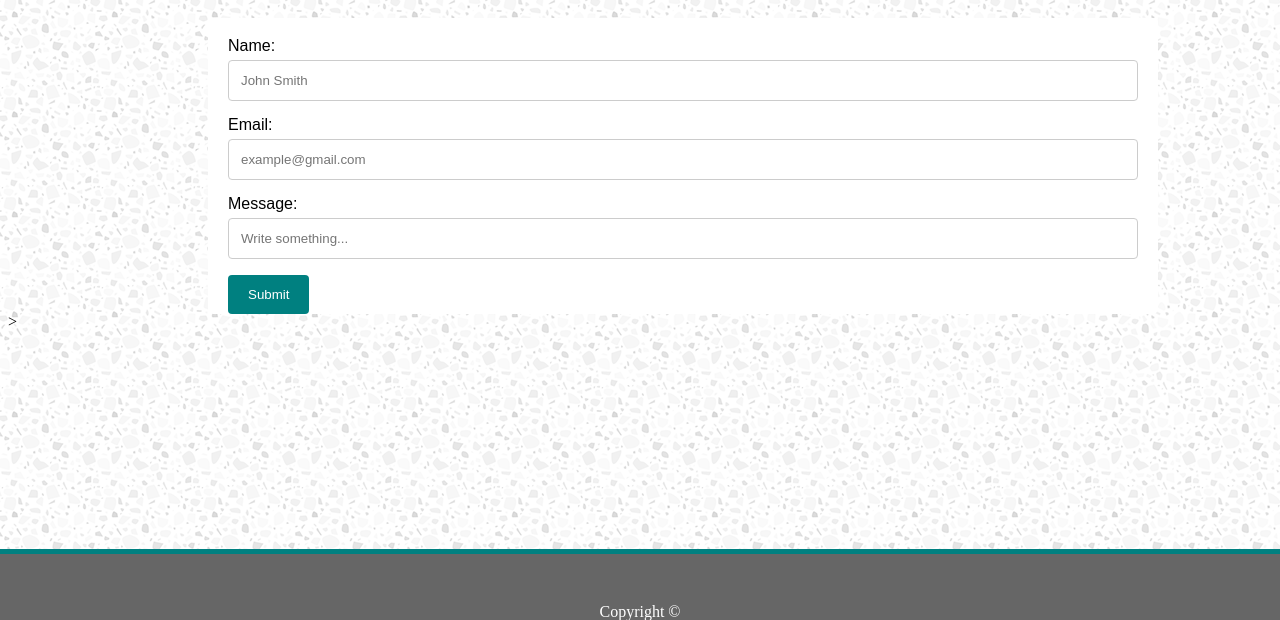
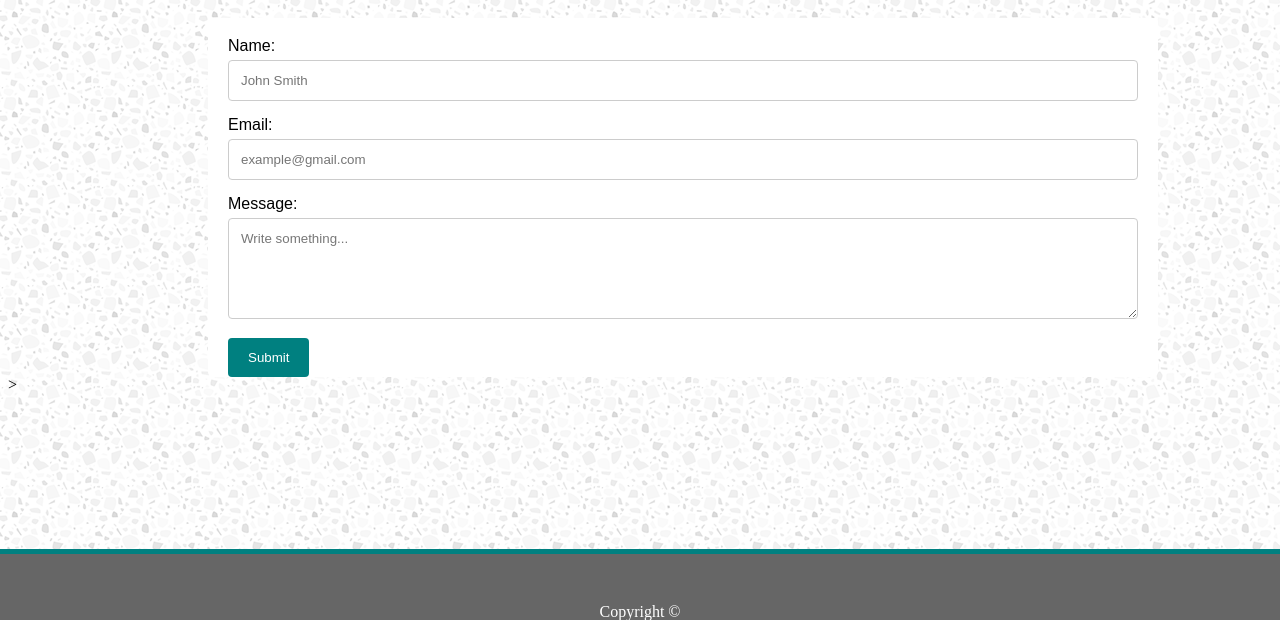
Before and after one commit to Snowbird1986/Basic-Portfolio, a plain HTML site: page contact.html in a window 1280 px wide. Shown: the part 180-800 px from the top of the page. Drawn offline with Linux system fonts and the light colour scheme.

Commit message:
finished

```diff
--- a/assets/css/style.css
+++ b/assets/css/style.css
@@ -209,3 +209,7 @@ form {
 	font-family:Arial, Helvetica, sans-serif;
 
 }
+textarea {
+	color: #777777;
+	font-family:Arial, Helvetica, sans-serif
+}
--- a/contact.html
+++ b/contact.html
@@ -22,7 +22,7 @@
             <form action="/action_page.php" target="_blank">
                 Name: <br><input type="text" name="fullname" placeholder="John Smith"><br>
                 Email: <br><input type="text" name="email" size="35" placeholder="example@gmail.com"><br>
-                Message: <br><input type="text" name="Message" placeholder="Write something..."><br>
+                Message: <br><textarea rows="5">Write something...</textarea><br>
                 <input type="submit" value="Submit">
               </form>
             </div>>
```
